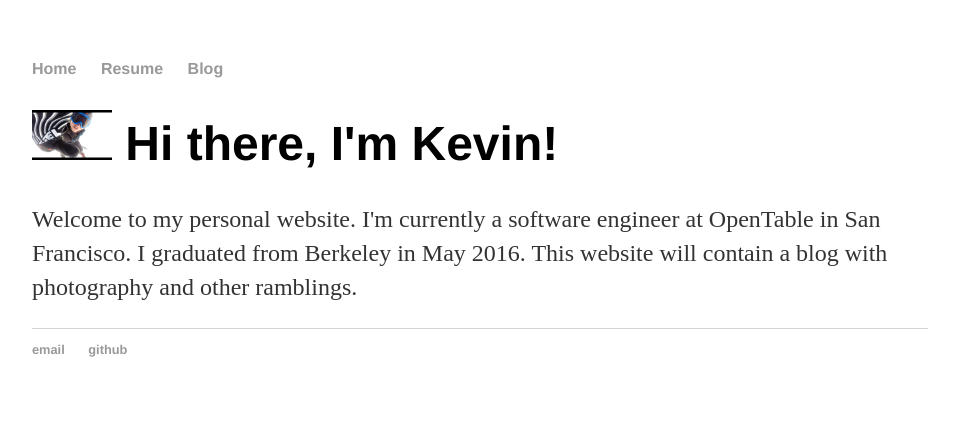
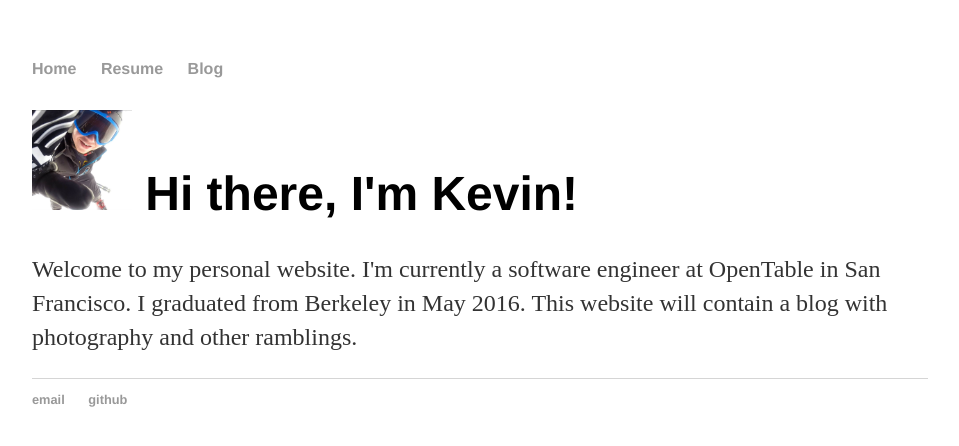
Before and after one commit to kcarlson2915/kcarlson2915.github.io, a Jekyll site: the page built from index.html, in a window 1280 px wide. Shown: the top 446 px of the page, without its empty margins (160-1119 px from the left). Built offline with Jekyll 4.4.1, drawn with Linux system fonts in a browser that asks for light colours.

Commit message:
Resizing and rescaling image

```diff
--- a/index.html
+++ b/index.html
@@ -3,6 +3,6 @@ layout: default
 title: Kevin Carlson
 ---
 <div class="blurb">
-    <h1><img src="./images/ski_photo.jpg" alt="Profile Photo" height="50"> Hi there, I'm Kevin!</h1>
+    <h1><img src="./images/ski_photo.jpg" alt="Profile Photo" height="100"> Hi there, I'm Kevin!</h1>
 	<p>Welcome to my personal website. I'm currently a software engineer at OpenTable in San Francisco. I graduated from Berkeley in May 2016. This website will contain a blog with photography and other ramblings.</p>
 </div>
```
Also changed, not shown: images/ski_photo.jpg.
